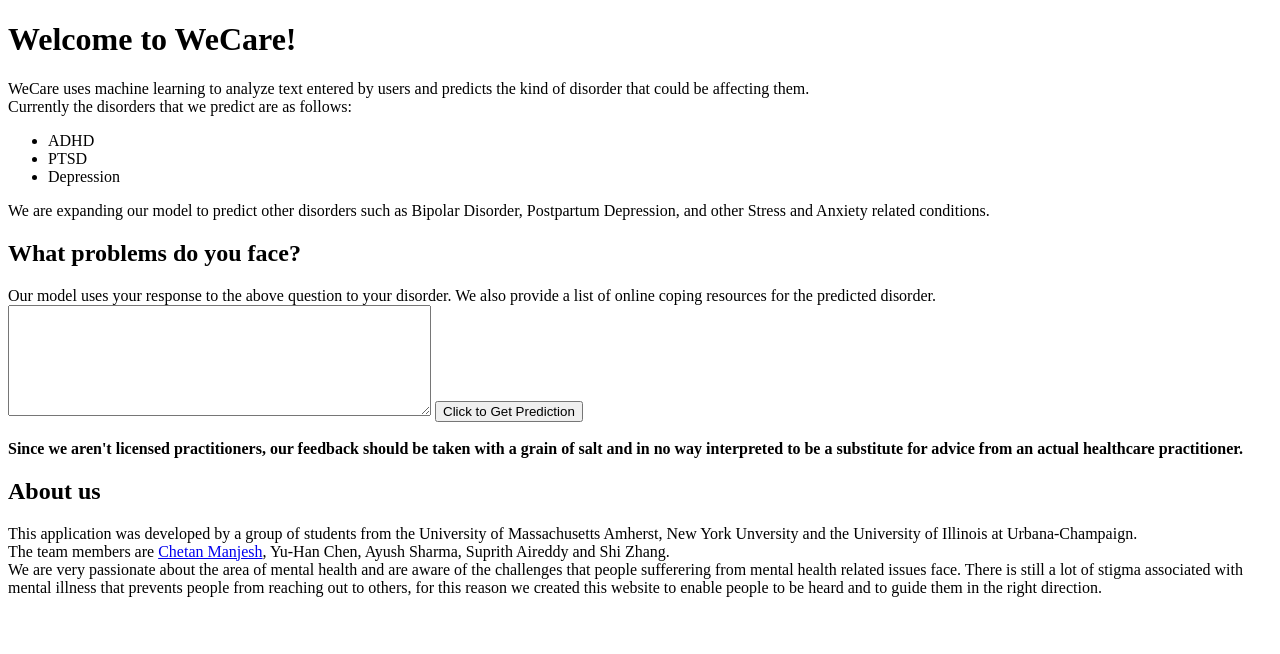
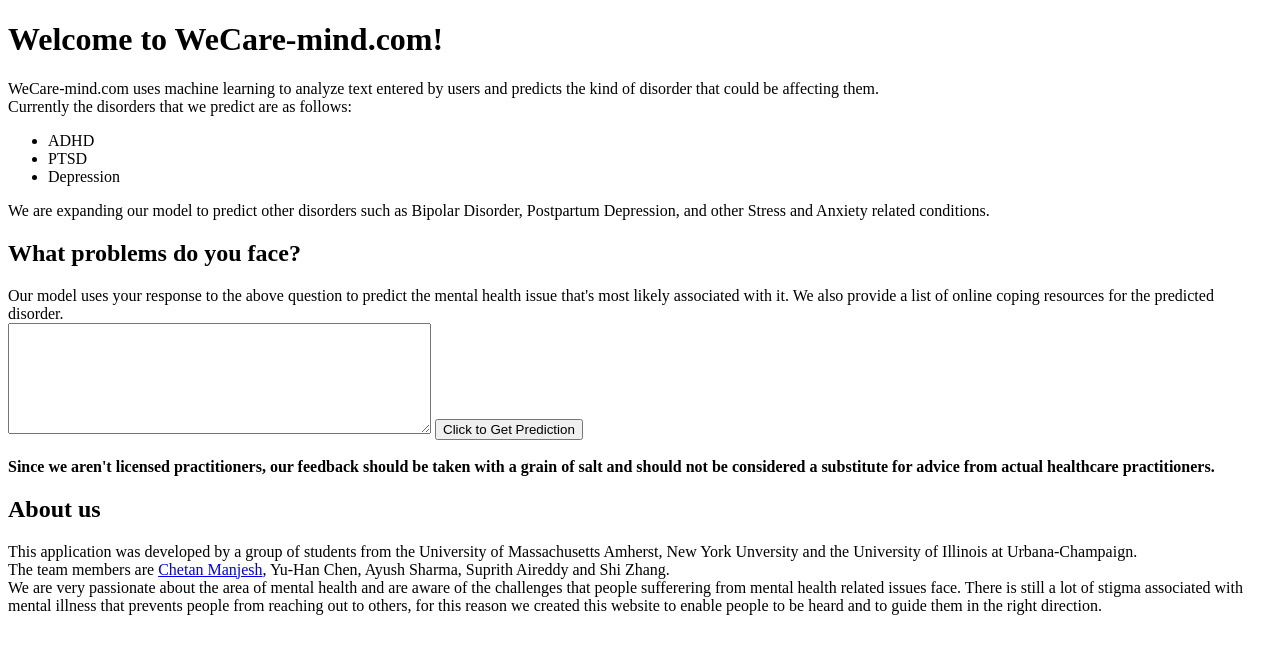
Before and after one commit to chetanmanjesh/mentalhealth_site, a Django app: page / in a window 1280 px wide. Shown: the top 654 px of the page. Run offline with Django 3.2, Linux system fonts and the light colour scheme.

Commit message:
Modified text on home page

```diff
--- a/home/templates/home/accept_input_from_user.html
+++ b/home/templates/home/accept_input_from_user.html
@@ -2,11 +2,11 @@
 <html lang="en">
 <head>
     <meta charset="UTF-8">
-    <title>Welcome to WeCare.</title>
+    <title>Welcome to WeCare-mind.com.</title>
 </head>
 <body>
-    <h1>Welcome to WeCare!</h1>
-        WeCare uses machine learning to analyze text entered by users and predicts the kind of disorder that could be affecting them.<br>
+    <h1>Welcome to WeCare-mind.com!</h1>
+        WeCare-mind.com uses machine learning to analyze text entered by users and predicts the kind of disorder that could be affecting them.<br>
         Currently the disorders that we predict are as follows:<br>
     <ul>
         <li>ADHD</li>
@@ -18,17 +18,18 @@
 
 
     <h2>What problems do you face?</h2>
-    Our model uses your response to the above question to your disorder. We also provide a list of online coping resources for the predicted disorder.
+    Our model uses your response to the above question to predict the mental health issue that's most likely associated with it. We also provide a list of online coping resources for the predicted disorder.
         <form method="post" action="/voice_tone_analysis/post/">
             <textarea name = 'question_2', rows="7" cols="50"></textarea>
             <input type="submit" value="Click to Get Prediction">
         </form>
-<br><b>Since we aren't licensed practitioners, our feedback should be taken with a grain of salt and in no way interpreted to be a substitute for advice from an actual healthcare practitioner.</b>
+<br><b>Since we aren't licensed practitioners, our feedback should be taken with a grain of salt and should not be considered a substitute for advice from actual healthcare practitioners.</b>
 </body>
 </html>
 
 
+
 <h2>About us</h2>
 This application was developed by a group of students from the University of Massachusetts Amherst, New York Unversity and the University of Illinois at Urbana-Champaign.<br>
-The team  members are <a href="chetanmanjesh.com">Chetan Manjesh</a>, Yu-Han Chen, Ayush Sharma, Suprith Aireddy and Shi Zhang. <br>
+The team  members are <a href="http://chetanmanjesh.com">Chetan Manjesh</a>, Yu-Han Chen, Ayush Sharma, Suprith Aireddy and Shi Zhang. <br>
 We are very passionate about the area of mental health and are aware of the challenges that people sufferering from mental health related issues face. There is still a lot of stigma associated with mental illness that prevents people from reaching out to others, for this reason we created this website to enable people to be heard and to guide them in the right direction.<br>
```
